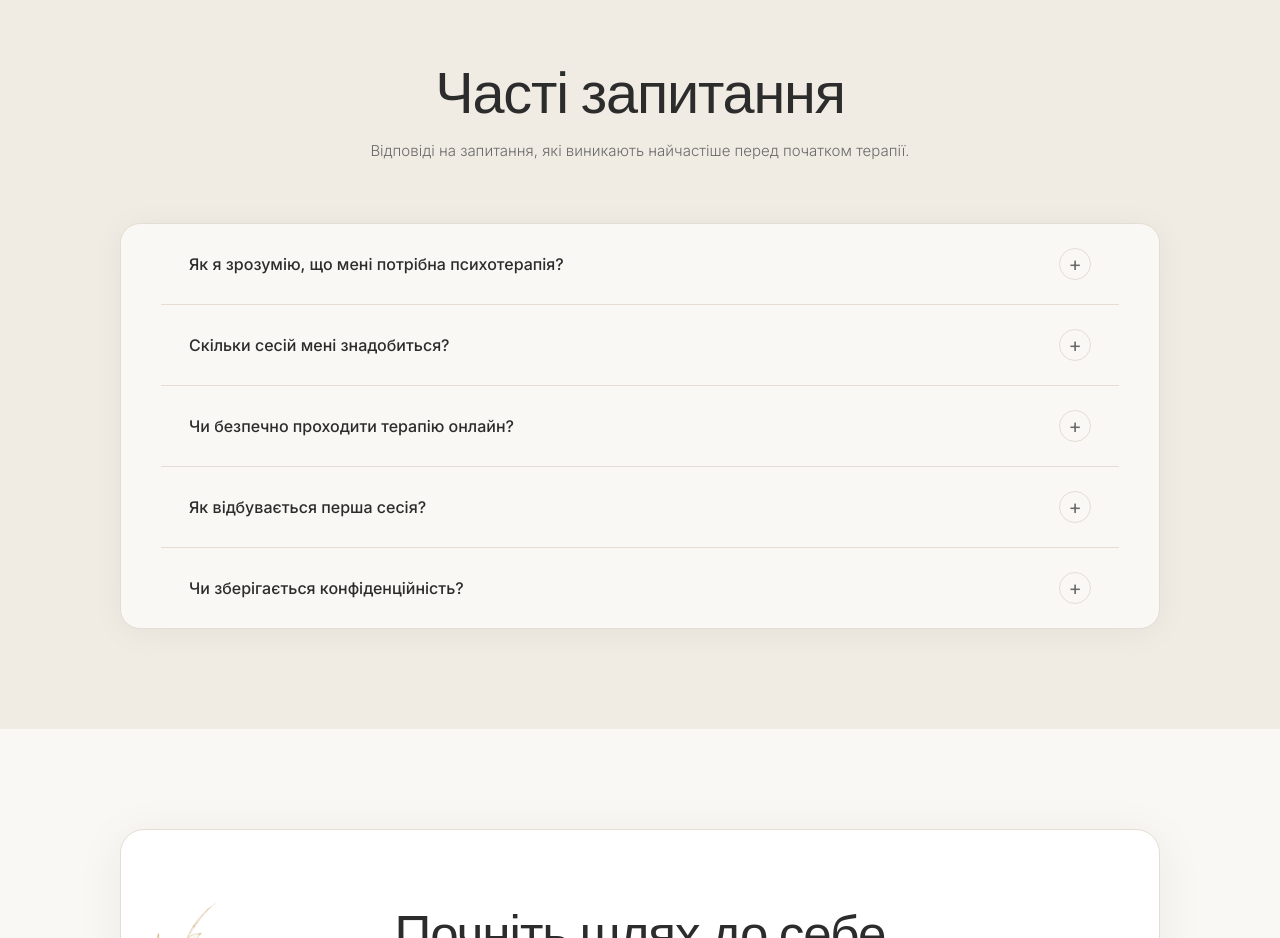
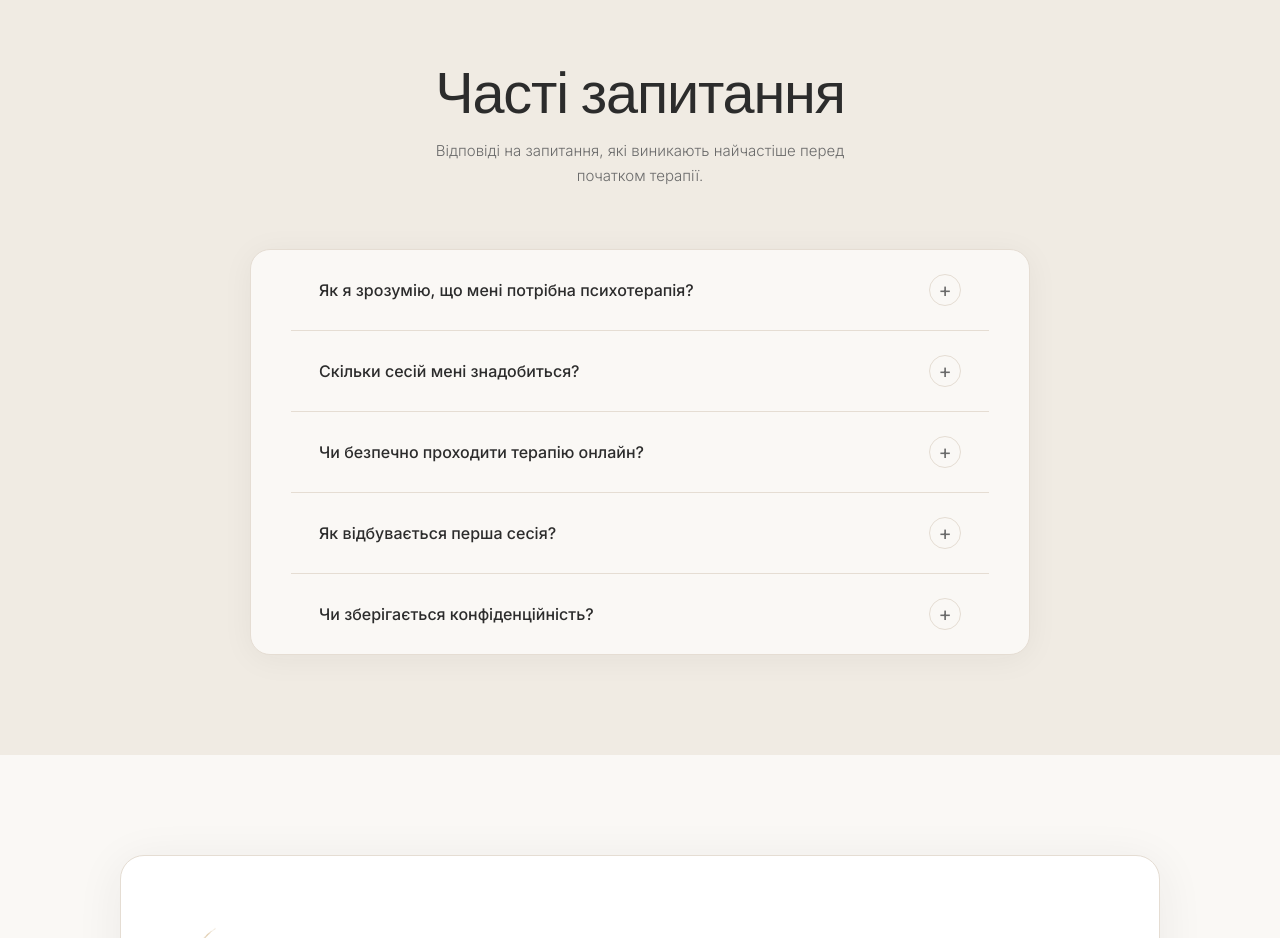
Before and after one commit to danylonahorniuk/psychologist-landing, a Next.js app: page / in a window 1280 px wide. Shown: the part 5560-6498 px from the top of the page. Built offline with nearby package versions, Linux system fonts and the light colour scheme.

Commit message:
Revert "temp: fix max-width selectors for Figma export"
This reverts commit 7a6ccc165ad66d1a49aef2e4cfd041587d0155c7.

```diff
--- a/app/globals.css
+++ b/app/globals.css
@@ -571,18 +571,10 @@ body {
 @media (max-width: 640px) { .faq-accordion { padding: 0 20px; } }
 
 /* TEMP: figma export — stretch all content to full width */
-[style*="max-width:1280px"],
 [style*="max-width: 1280px"],
-[style*="max-width:1440px"],
 [style*="max-width: 1440px"],
-[style*="max-width:1600px"],
 [style*="max-width: 1600px"],
-[style*="max-width:900px"],
-[style*="max-width: 900px"],
-[style*="max-width:480px"],
-[style*="max-width: 480px"],
-[style*="max-width:780px"],
-[style*="max-width: 780px"] {
+[style*="max-width: 900px"] {
   max-width: none !important;
   width: 100% !important;
 }
```
